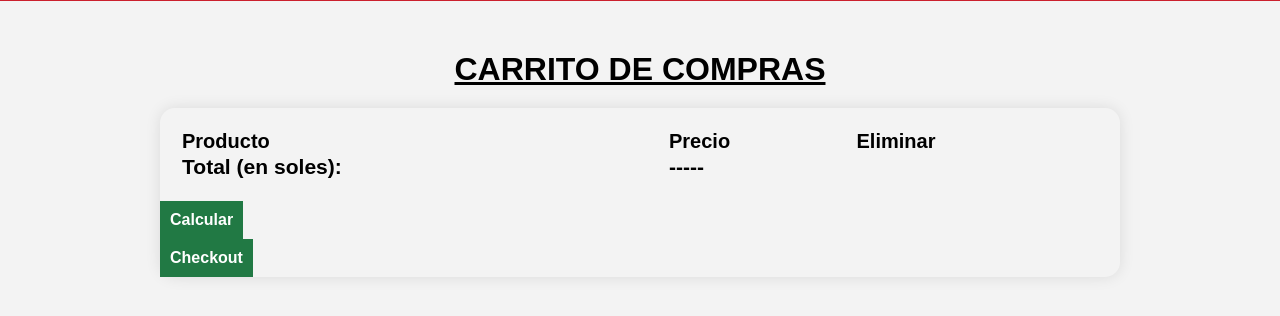
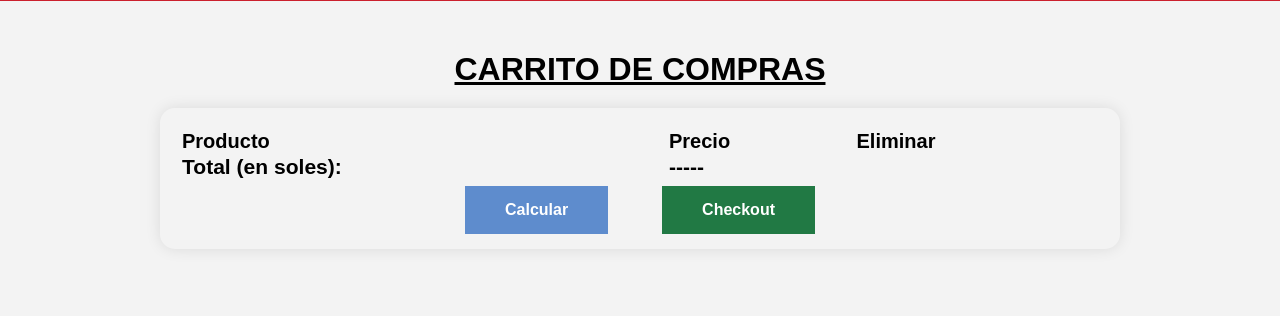
Before and after one commit to FlaviaManuico/Grupo9, a Flask app: page /pedidos in a window 1280 px wide. Shown: the part 157-473 px from the top of the page. Run offline with Flask 2, Linux system fonts and the light colour scheme; data that the repository does not hold is empty.

Commit message:
Configuracion y actualización de css, PEDIDOS

```diff
--- a/app/static/styles/pedidos.css
+++ b/app/static/styles/pedidos.css
@@ -146,12 +146,25 @@
 	cursor: pointer;
 	font-family: "Poppins", sans-serif;
 }
+.calculo {
+	position: relative;
+	bottom: 15px;
+	right: -305px;
+	padding: 15px 40px;
+	background-color: #5e8ccd;
+	color: white;
+	font-size: 16px;
+	font-weight: 600;
+	border: none;
+	cursor: pointer;
+	font-family: "Poppins", sans-serif;
+}
 
-button{
-	/* position: absolute; */
-	bottom: 20px;
-	right: 20px;
-	padding: 10px 10px;
+.checkout {
+	position: absolute;
+	bottom: 15px;
+	right: 305px;
+	padding: 15px 40px;
 	background-color: #217944;
 	color: white;
 	font-size: 16px;
--- a/app/templates/pedidos.html
+++ b/app/templates/pedidos.html
@@ -20,7 +20,8 @@
                 <li><a href="/pedidos">Carrito 🛒</a></li>
                 <li><a href="/logout"> Log Out ❌</a></li>
             </ul>
-        </div><div class="carrito-container">
+        </div>
+        <div class="carrito-container">
             <h1>Carrito de Compras</h1>
             <div class="pedidos">
                 <table  id="miTabla" class="producto">
@@ -51,7 +52,7 @@
                     </tbody>
                 </table>
 
-                <p> <button class="calculo">Calcular</button></p>
+            <p><button class="calculo">Calcular</button></p>
             <p><button class="checkout">Checkout</button></p>
 
             </div>
```
